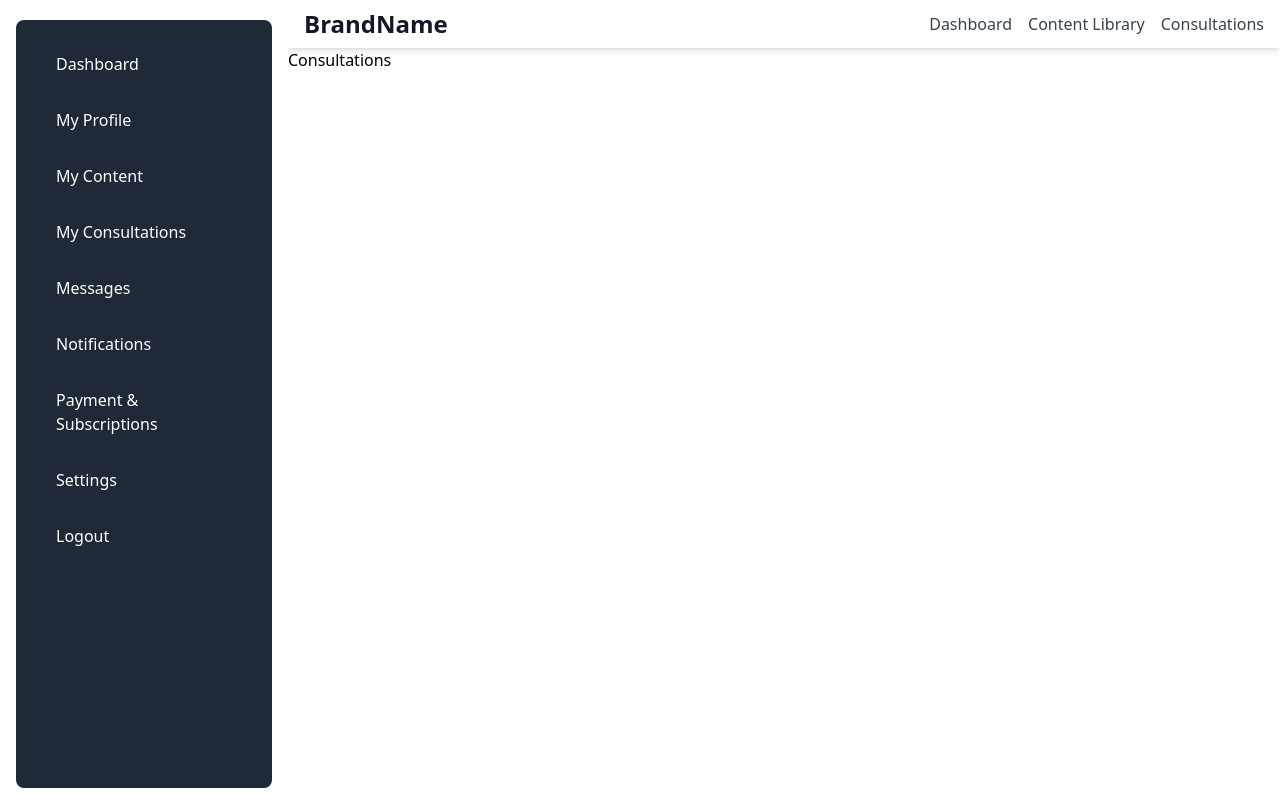
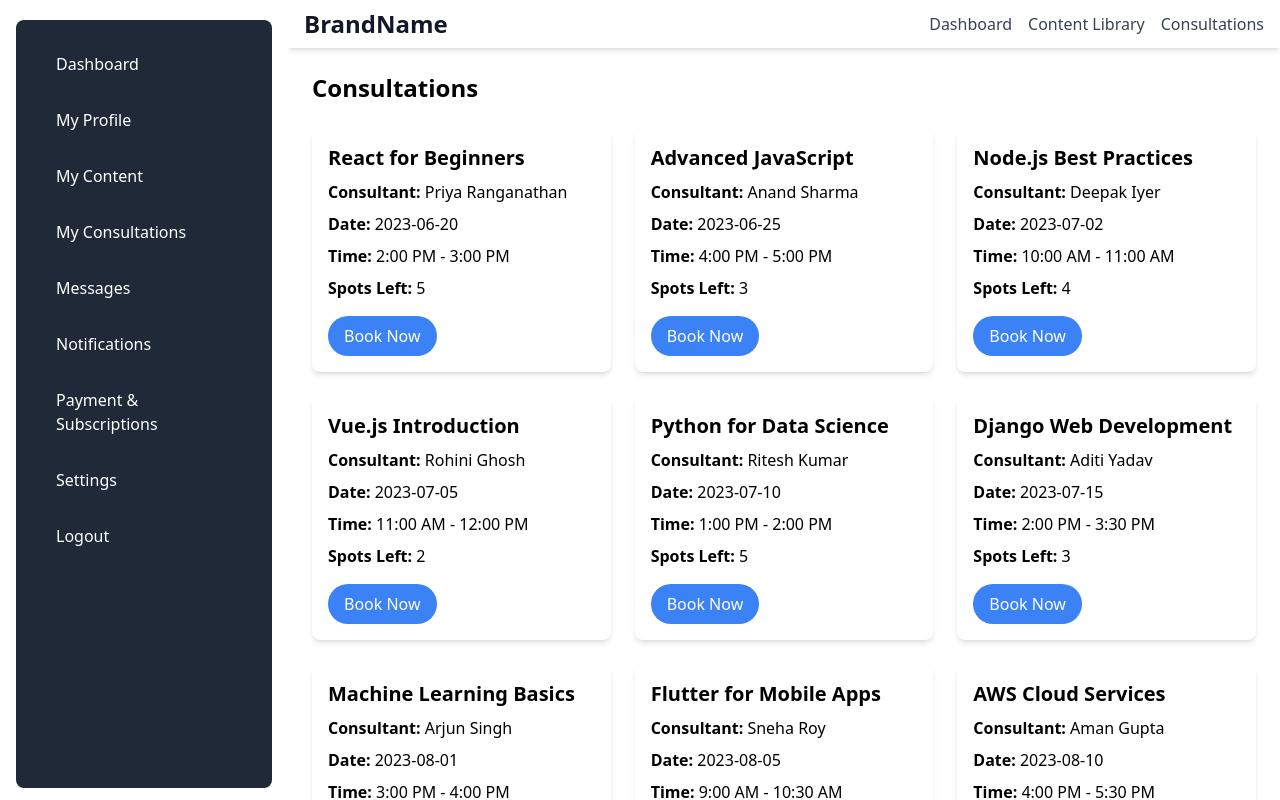
Before and after one commit to thefullstacktrainer/consultation_platform, a React (Create React App) app in the folder frontend/: page /consultations in a window 1280 px wide. Shown: the top 800 px of the page. Built offline with nearby package versions, Linux system fonts and the light colour scheme.

Commit message:
consultations

```diff
--- a/frontend/src/components/Consultations.js
+++ b/frontend/src/components/Consultations.js
@@ -1,9 +1,124 @@
-import React from 'react'
+import React from 'react';
 
-function Consultations() {
+const mockData = [
+    {
+        id: 1,
+        topic: "React for Beginners",
+        consultant: "Priya Ranganathan",
+        date: "2023-06-20",
+        time: "2:00 PM - 3:00 PM",
+        spotsLeft: 5
+    },
+    {
+        id: 2,
+        topic: "Advanced JavaScript",
+        consultant: "Anand Sharma",
+        date: "2023-06-25",
+        time: "4:00 PM - 5:00 PM",
+        spotsLeft: 3
+    },
+    {
+        id: 3,
+        topic: "Node.js Best Practices",
+        consultant: "Deepak Iyer",
+        date: "2023-07-02",
+        time: "10:00 AM - 11:00 AM",
+        spotsLeft: 4
+    },
+    {
+        id: 4,
+        topic: "Vue.js Introduction",
+        consultant: "Rohini Ghosh",
+        date: "2023-07-05",
+        time: "11:00 AM - 12:00 PM",
+        spotsLeft: 2
+    },
+    {
+        id: 5,
+        topic: "Python for Data Science",
+        consultant: "Ritesh Kumar",
+        date: "2023-07-10",
+        time: "1:00 PM - 2:00 PM",
+        spotsLeft: 5
+    },
+    {
+        id: 6,
+        topic: "Django Web Development",
+        consultant: "Aditi Yadav",
+        date: "2023-07-15",
+        time: "2:00 PM - 3:30 PM",
+        spotsLeft: 3
+    },
+    {
+        id: 7,
+        topic: "Machine Learning Basics",
+        consultant: "Arjun Singh",
+        date: "2023-08-01",
+        time: "3:00 PM - 4:00 PM",
+        spotsLeft: 1
+    },
+    {
+        id: 8,
+        topic: "Flutter for Mobile Apps",
+        consultant: "Sneha Roy",
+        date: "2023-08-05",
+        time: "9:00 AM - 10:30 AM",
+        spotsLeft: 4
+    },
+    {
+        id: 9,
+        topic: "AWS Cloud Services",
+        consultant: "Aman Gupta",
+        date: "2023-08-10",
+        time: "4:00 PM - 5:30 PM",
+        spotsLeft: 5
+    },
+    {
+        id: 10,
+        topic: "Cybersecurity Basics",
+        consultant: "Manish Raj",
+        date: "2023-08-20",
+        time: "5:00 PM - 6:00 PM",
+        spotsLeft: 3
+    },
+    {
+        id: 11,
+        topic: "Blockchain & Cryptocurrencies",
+        consultant: "Vaishali Verma",
+        date: "2023-08-25",
+        time: "3:00 PM - 4:30 PM",
+        spotsLeft: 4
+    },
+    {
+        id: 12,
+        topic: "Database Management",
+        consultant: "Harish Nair",
+        date: "2023-08-28",
+        time: "10:00 AM - 11:00 AM",
+        spotsLeft: 2
+    }
+];
+
+const Consultations = () => {
     return (
-        <div>Consultations</div>
-    )
-}
+        <div className="p-6">
+            <h1 className="text-2xl font-bold mb-6">Consultations</h1>
+            <div className="grid grid-cols-1 sm:grid-cols-2 lg:grid-cols-3 gap-6">
+                {mockData.map(consultation => (
+                    <div key={consultation.id} className="bg-white p-4 rounded-lg shadow-md">
+                        <h2 className="text-xl font-semibold mb-2">{consultation.topic}</h2>
+                        <p className="mb-2"><strong>Consultant:</strong> {consultation.consultant}</p>
+                        <p className="mb-2"><strong>Date:</strong> {consultation.date}</p>
+                        <p className="mb-2"><strong>Time:</strong> {consultation.time}</p>
+                        <p className="mb-2"><strong>Spots Left:</strong> {consultation.spotsLeft}</p>
+                        <button className="mt-2 bg-blue-500 text-white rounded-full px-4 py-2 hover:bg-blue-600">
+                            Book Now
+                        </button>
+                    </div>
+                ))}
+            </div>
+        </div>
+    );
+};
 
-export default Consultations
+export default Consultations;
```
